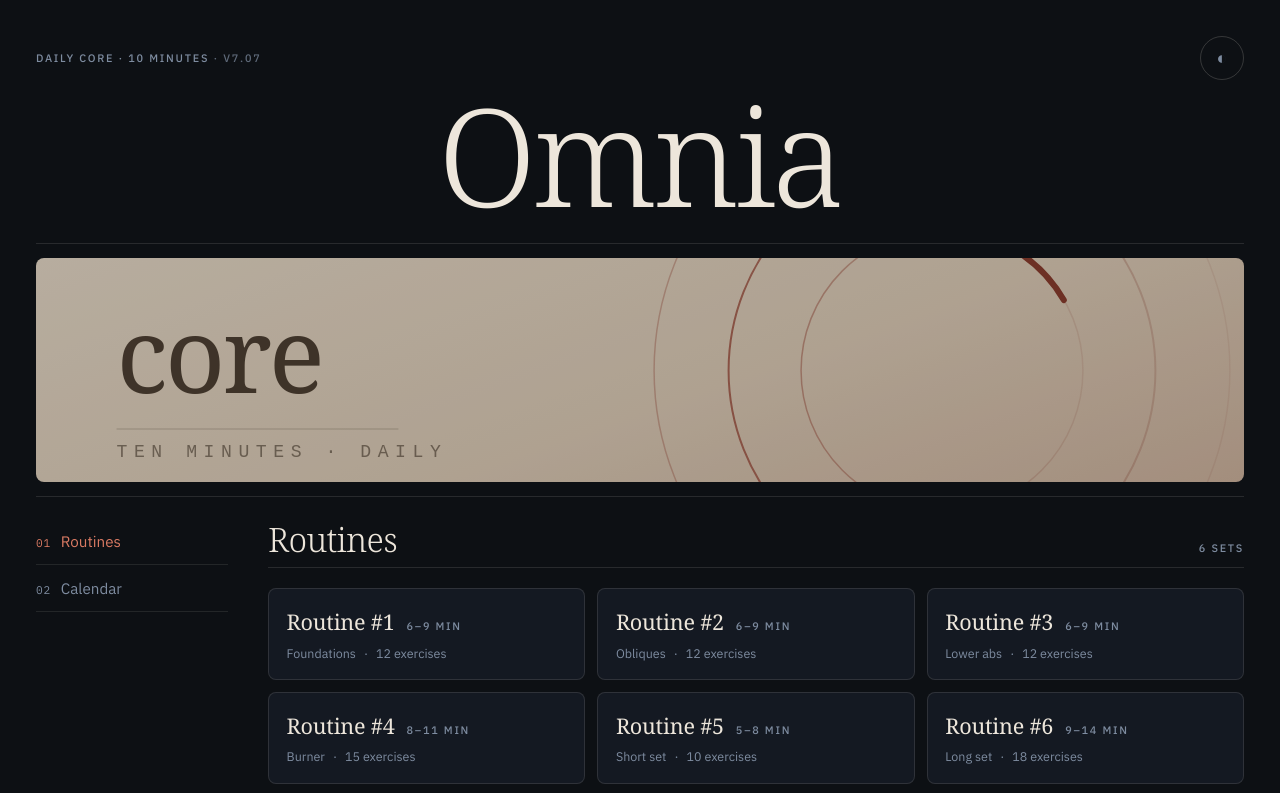
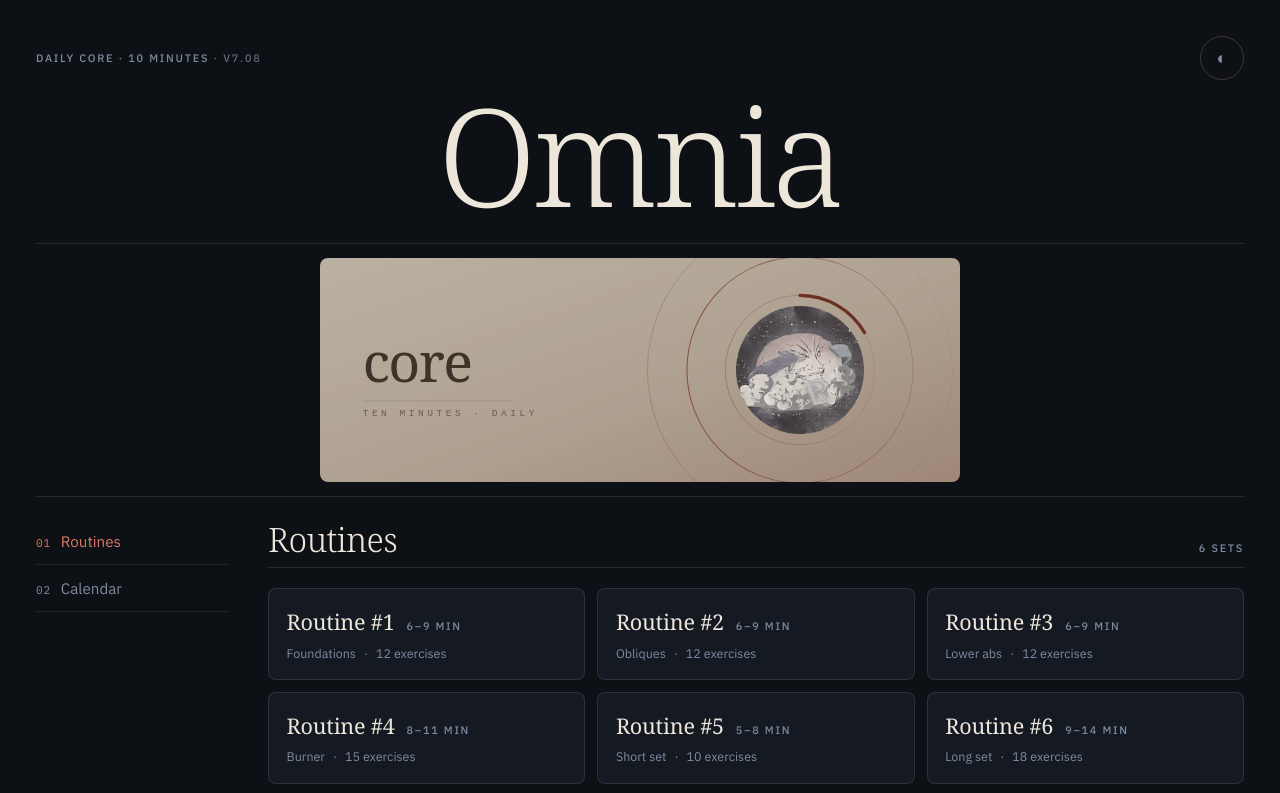
Before and after one commit to OmniaKor/Omnia, a plain HTML site: page app/index.html in a window 1280 px wide. Both pictures are taken after a click on the button "Switch between light and dark". Shown: the top 793 px of the page. Drawn offline with nearby package versions, Linux system fonts and the light colour scheme.

Commit message:
Show the consistency rank in the masthead circle

```diff
--- a/app/assets/css/omnia.css
+++ b/app/assets/css/omnia.css
@@ -228,7 +228,10 @@ button, .rail__link, .tabbar__link, .routine-card, .cal__day {
   border-bottom: 1px solid color-mix(in srgb, var(--color-base-content) 12%, transparent);
   padding: 0.9rem 0;
 }
-.hero img {
+/* `.hero__frame > img` and not `.hero img`: the rank badge is also an <img>
+   inside .hero, and must inherit neither the cover crop nor the dark-mode
+   knock-back below — the latter would fight the unranked filter. */
+.hero__frame > img {
   width: 100%;
   max-height: 28vh;
   object-fit: cover;
@@ -238,7 +241,68 @@ button, .rail__link, .tabbar__link, .routine-card, .cal__day {
 /* The artwork carries its own cream ground, which lands as a slab of light on
    a near-black page. Knocking it back keeps it part of the page rather than a
    window cut into it. */
-[data-theme="omnia-dark"] .hero img { filter: brightness(0.8) saturate(0.9); }
+[data-theme="omnia-dark"] .hero__frame > img { filter: brightness(0.8) saturate(0.9); }
+
+.hero__frame { position: relative; display: block; }
+
+/*
+  hero.svg centres its rings at (900, 210) of a 1200x420 viewBox — 75% across,
+  50% down. The image is 2.857:1, wider than any box this layout produces, so
+  object-fit: cover can only ever crop it vertically, and symmetrically. Both
+  fractions therefore survive at every width, and the badge needs no
+  measurement and no per-breakpoint math.
+*/
+.rank {
+  position: absolute;
+  left: 75%;
+  top: 50%;
+  transform: translate(-50%, -50%);
+  /* ~190px on desktop. The 96px floor is for phones, where the proportional
+     size would be 77px — below where this artwork reads. Mobile legibility
+     beats strict ring alignment; at 96px the disc sits between the inner and
+     middle rings, which the ringed artwork absorbs. */
+  width: clamp(96px, 20%, 200px);
+  aspect-ratio: 1;
+  padding: 0;
+  border: 0;
+  background: none;
+  border-radius: 50%;
+  cursor: pointer;
+  line-height: 0;
+}
+.rank__art { width: 100%; height: 100%; display: block; }
+
+.rank:focus-visible {
+  outline: 2px solid var(--color-primary);
+  outline-offset: 3px;
+}
+
+/* No finished routine yet: the same B planet, drained. The first completed
+   routine snaps it to full colour — without this, no-history and a one-day
+   streak are both B and the first workout moves nothing in the masthead. */
+.rank.is-unranked .rank__art { filter: saturate(0.2) opacity(0.7); }
+
+.rank__detail {
+  margin: 0.6rem 0 0;
+  text-align: center;
+  color: var(--color-secondary);
+  font-size: 0.82rem;
+}
+.rank__hide {
+  background: none; border: 0; padding: 0 0 0 0.15rem;
+  color: inherit; font: inherit; text-decoration: underline; cursor: pointer;
+}
+
+/* The rank changes at most once a day, so the only motion is the new planet
+   arriving. Suppressed entirely under reduced motion — the rank still
+   changes, it just does not move. */
+@media (prefers-reduced-motion: no-preference) {
+  .rank__art.is-new { animation: rank-in 260ms ease-out; }
+}
+@keyframes rank-in {
+  from { opacity: 0; transform: scale(0.94); }
+  to   { opacity: 1; transform: none; }
+}
 
 .app-body {
   flex: 1 1 auto;
--- a/app/assets/js/app.js
+++ b/app/assets/js/app.js
@@ -16,6 +16,7 @@ import { renderList, renderPreview } from './routines.js';
 import { renderPlayer, teardown } from './player.js';
 import { renderCalendar } from './calendar.js';
 import { renderBuilder } from './builder.js';
+import { mountRank, refreshRank } from './rank.js';
 import { getPrefs, setPrefs } from './store.js';
 import { audio } from './audio.js';
 import { esc } from './ui.js';
@@ -38,6 +39,10 @@ function route() {
   if (section !== 'play') teardown();
 
   markActive(section === 'calendar' ? 'calendar' : 'routines');
+
+  // Recomputed per navigation: finishing a routine returns here through the
+  // router, so this is where a new rank becomes visible.
+  refreshRank();
 
   try {
     // Recomputed per navigation: custom routines are created, edited and
@@ -134,6 +139,7 @@ matchMedia('(prefers-color-scheme: dark)').addEventListener('change', () => {
 
 async function boot() {
   applyTheme();
+  mountRank();
 
   try {
     catalog = await loadCatalog();
--- /dev/null
+++ b/app/assets/js/rank.js
@@ -0,0 +1,82 @@
+/**
+ * rank.js — the consistency badge in the masthead circle.
+ *
+ * Separate from app.js so calendar.js can import refreshRank without a cycle
+ * (app.js already imports calendar.js). All the arithmetic lives in
+ * streak.js; this file only paints it.
+ */
+
+import { allSessions, getPrefs, setPrefs, localDate } from './store.js';
+import { streakState } from './streak.js';
+import { esc } from './ui.js';
+
+const button = document.getElementById('rank');
+const art = document.getElementById('rank-art');
+const detail = document.getElementById('rank-detail');
+
+/* Which planet is on screen. The src is only reassigned when the rank
+   actually changes, so a route that leaves the rank alone does not restart
+   the animation or refetch the image — the same reason player.js tracks
+   shownFigureIndex. */
+let shownRank = null;
+
+/** The reveal line. `best` is worth showing even when the streak is broken. */
+export function rankText(state) {
+  if (state.unranked) return 'No streak yet';
+  if (state.streak === 0) return `No current streak · best ${state.best}`;
+  return `${state.streak} day streak · best ${state.best}`;
+}
+
+function ariaLabel(state) {
+  return state.unranked
+    ? 'Consistency rank. No streak yet.'
+    : `Consistency rank ${state.rank}. ${rankText(state)}.`;
+}
+
+/** Recompute from history and repaint. Cheap enough to run on every route. */
+export function refreshRank() {
+  if (!button || !art || !detail) return;
+
+  if (getPrefs().streakIcon === false) {
+    button.hidden = true;
+    detail.hidden = true;
+    button.setAttribute('aria-expanded', 'false');
+    shownRank = null;
+    return;
+  }
+
+  const state = streakState(allSessions(), localDate());
+  button.hidden = false;
+
+  if (state.rank !== shownRank) {
+    art.src = `assets/img/streak/${state.rank.toLowerCase()}.webp`;
+    shownRank = state.rank;
+    art.classList.remove('is-new');
+    void art.offsetWidth;          // reflow, so the animation restarts
+    art.classList.add('is-new');
+  }
+
+  button.classList.toggle('is-unranked', state.unranked);
+  button.setAttribute('aria-label', ariaLabel(state));
+  detail.innerHTML =
+    `${esc(rankText(state))} · <button class="rank__hide" type="button">Hide</button>`;
+}
+
+/** Wire the badge once, at boot. */
+export function mountRank() {
+  if (!button || !detail) return;
+
+  button.addEventListener('click', () => {
+    const open = button.getAttribute('aria-expanded') === 'true';
+    button.setAttribute('aria-expanded', String(!open));
+    detail.hidden = open;
+  });
+
+  detail.addEventListener('click', (event) => {
+    if (!event.target.closest('.rank__hide')) return;
+    setPrefs({ streakIcon: false });
+    refreshRank();
+  });
+
+  refreshRank();
+}
--- a/app/assets/js/store.js
+++ b/app/assets/js/store.js
@@ -18,6 +18,9 @@ const EMPTY = {
     // the audio context, so this can never surprise someone on page load.
     soundMuted: false,
     musicEnabled: true,
+    // The masthead consistency badge. Somebody will find it annoying and
+    // should not have to leave over it; hiding it leaves the numbers intact.
+    streakIcon: true,
   },
   sessions: [],
   customRoutines: [],
--- a/app/index.html
+++ b/app/index.html
@@ -63,7 +63,7 @@
            finished, minor climbs by one every time a prompt changes something.
            See CLAUDE.md → Versioning; this element is the only place it lives. -->
       <p class="type-label">Daily core · 10 minutes
-        <span class="site-head__version" id="version">· v7.07</span>
+        <span class="site-head__version" id="version">· v7.08</span>
       </p>
       <button id="theme-toggle" class="theme-toggle" type="button"
               aria-label="Switch between light and dark">
@@ -74,7 +74,18 @@
     <h1 class="wordmark">Omnia</h1>
 
     <figure class="hero">
-      <img src="assets/img/hero.svg" alt="" width="1200" height="420" decoding="async">
+      <!-- The frame shrink-wraps the artwork so the badge's percentage offsets
+           resolve against the image box, not the figure's own padding. -->
+      <div class="hero__frame">
+        <img src="assets/img/hero.svg" alt="" width="1200" height="420" decoding="async">
+        <!-- Starts hidden and rank.js reveals it: with scripting broken the
+             masthead should look as it always did, not show a stuck B. -->
+        <button class="rank" id="rank" type="button" aria-expanded="false" hidden>
+          <img class="rank__art" id="rank-art" src="assets/img/streak/b.webp"
+               alt="" width="400" height="400" decoding="async">
+        </button>
+      </div>
+      <p class="rank__detail" id="rank-detail" hidden></p>
     </figure>
   </header>
 
```
